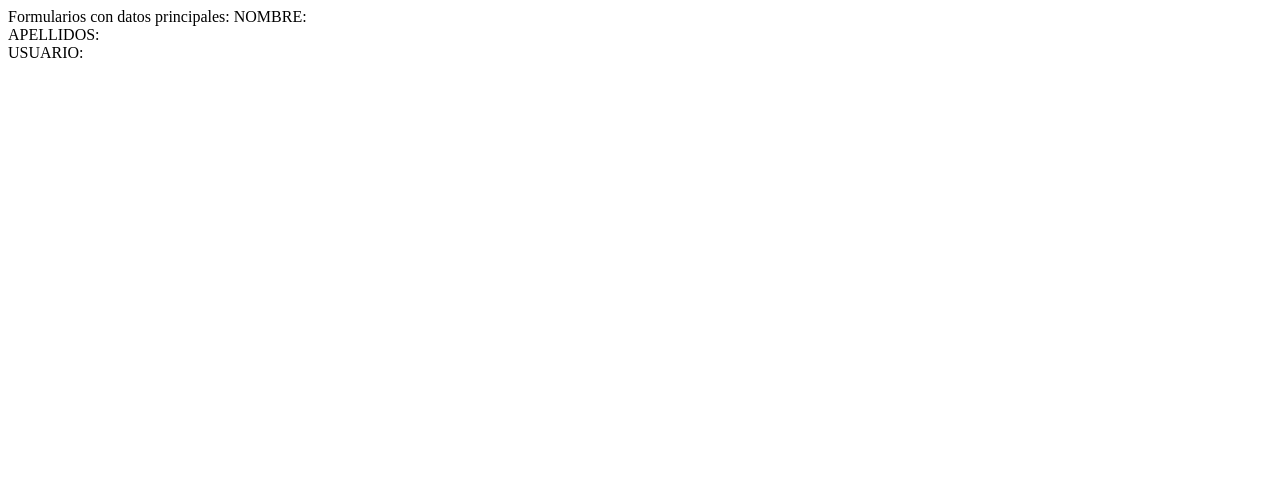
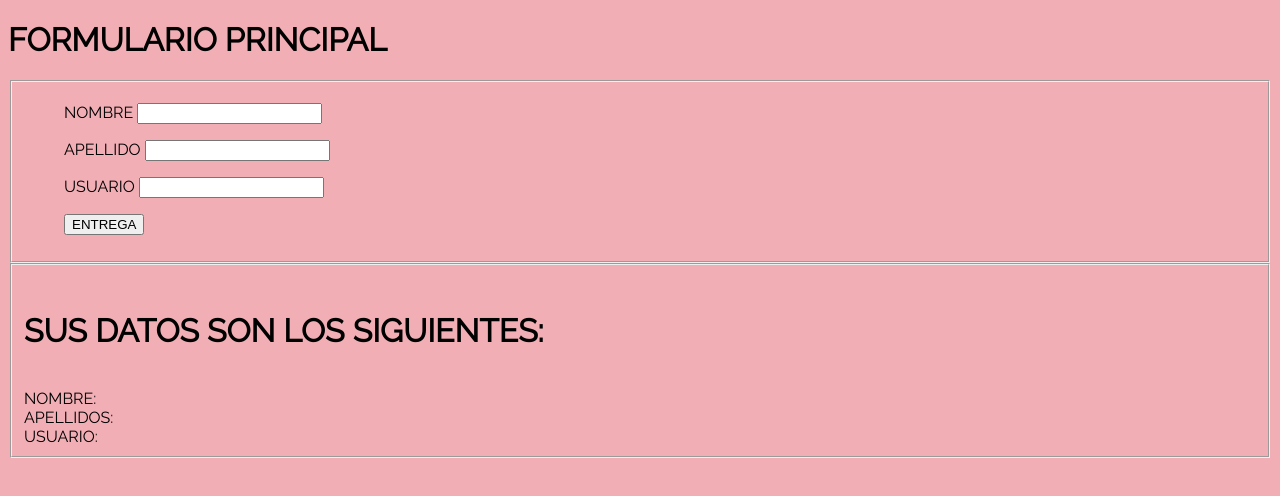
Before and after one commit to Fernando554/proyecto-emmanuel, a plain HTML site: page index.html in a window 1280 px wide. Both pictures are taken after a click on the button "ENTREGA". Drawn offline with Linux system fonts and the light colour scheme.

Commit message:
Corrección 2

```diff
--- a/index.html
+++ b/index.html
@@ -18,7 +18,7 @@
 </head>
 
 <body>
-    <form onsubmit="salida()">
+    <form>
     <fieldset>
 
         <ul>
@@ -37,11 +37,13 @@
         </ul>
 
         <ul>
-            <input type="submit" value="ENTREGA">
+            <input type="button" value="ENTREGA" onclick="salida()">
         </ul>
     </fieldset>
-
     </form>
 
+    <fieldset>
+        <div id="capa"></div>
+    </fieldset>
 </body>
 </html>
--- a/main.js
+++ b/main.js
@@ -46,9 +46,10 @@ function salida(){
   var nr2= obj.getApellido();
   var nr3= obj.getUsuario();
 
-  document.write("Formularios con datos principales: ");
+  var capa = document.getElementById("capa");
+  var label = document.createElement("label");
 
-  document.write("NOMBRE: "+nr1+"<br>");
-  document.write("APELLIDOS: "+nr2+"<br>");
-  document.write("USUARIO: "+nr3+"<br>");
+  label.innerHTML = ("<br> <h1> SUS DATOS SON LOS SIGUIENTES: </h1> <br> NOMBRE: "+nr1+"<br> APELLIDOS: "+nr2+"<br> USUARIO: "+nr3+"<br>");
+
+  capa.appendChild(label);
 }
```
